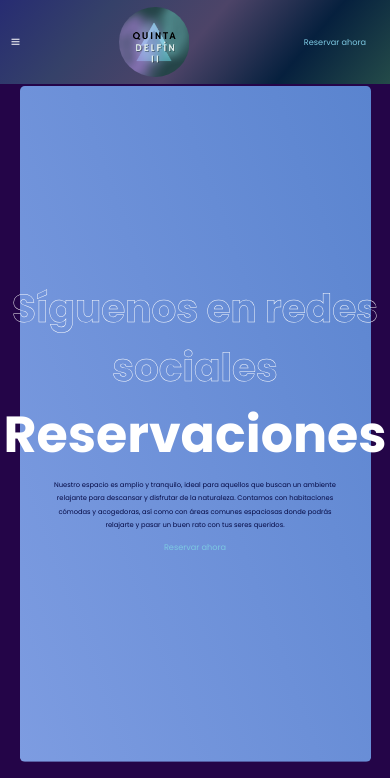
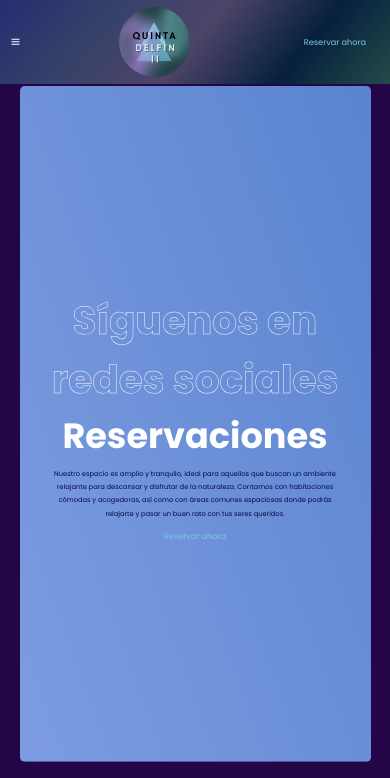
Before and after one commit to dolphinquinta/dolphinquinta.github.io, a plain HTML site: page index.html in a window 390 px wide. Shown: the top 778 px of the page. Drawn offline with nearby package versions, Linux system fonts and the light colour scheme.

Commit message:
Imagenes
Im

```diff
--- a/css/styles.css
+++ b/css/styles.css
@@ -478,9 +478,6 @@ section{
     .casa .content span{
         font-size: 10vw;
       }
-    .casa .content h3{
-        font-size: 13vw;
-    }
 
     .acerca .content h3{
         font-size: 3.5rem;
```
